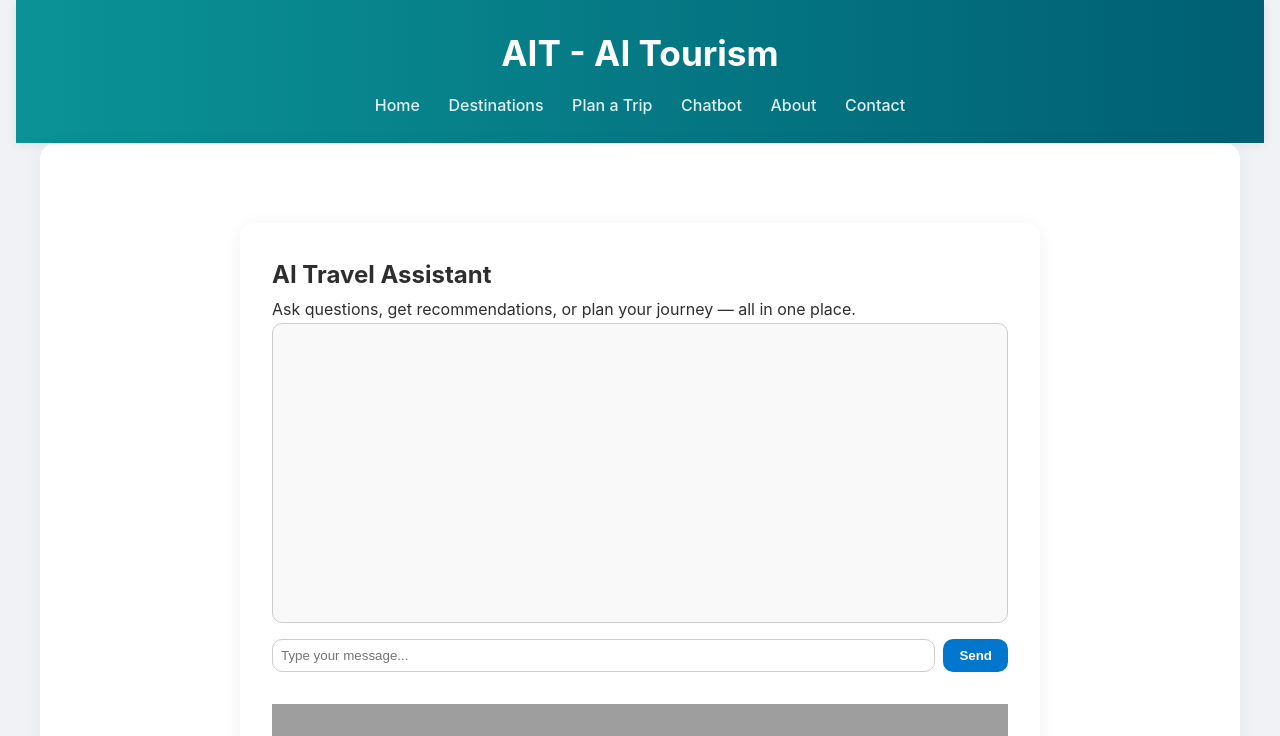
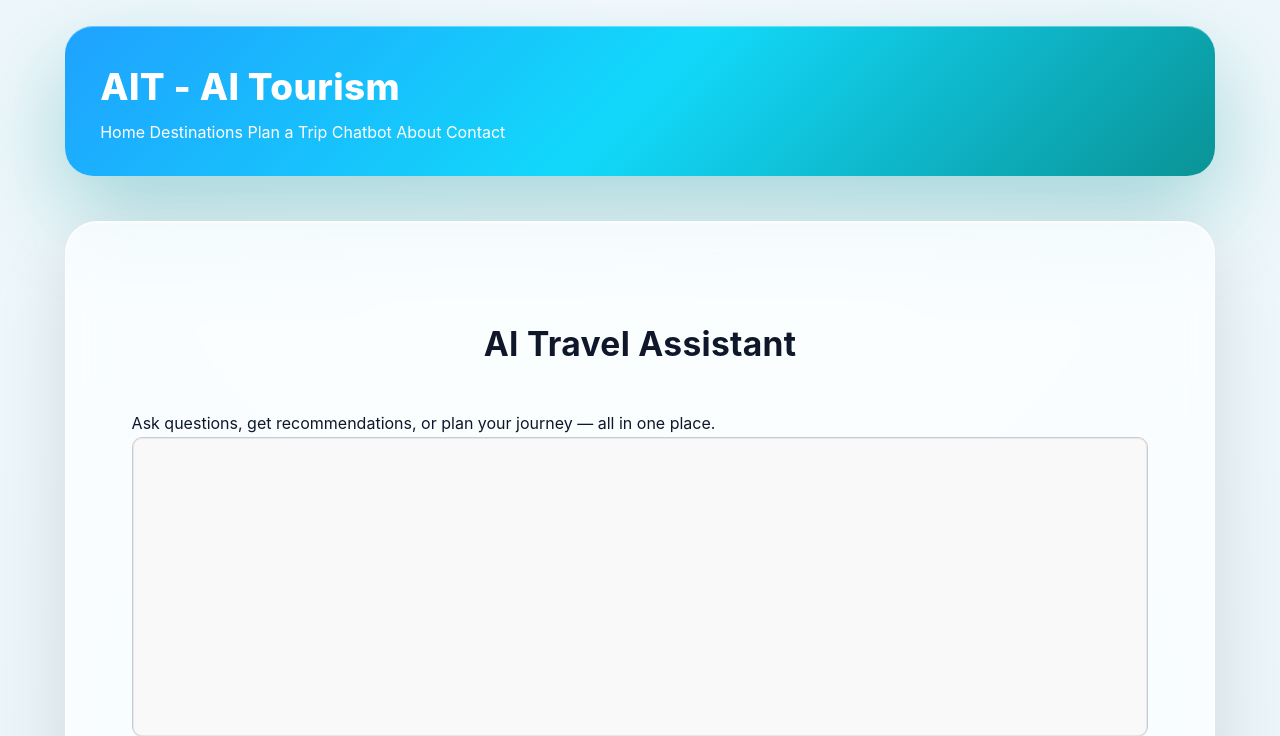
Before and after one commit to varun05126/ait, a Django app: page /chatbot/ in a window 1280 px wide. Shown: the top 736 px of the page. Run offline with Django 5.2, Linux system fonts and the light colour scheme; a map, chart or similar area stays blank; some libraries are stand-ins or nearby versions; grey boxes are pictures that could not be loaded.

Commit message:
Improve global styling and liquid glass UI

```diff
--- a/tourism/static/css/style.css
+++ b/tourism/static/css/style.css
@@ -1,31 +1,69 @@
-/* --- Base Reset --- */
+/* =========================================================
+   AIT – Travel Luxury Liquid Glass UI
+   Mood: sky, ocean, nature, premium concierge
+   Theme: light glass, rich motion, professional
+   ========================================================= */
+
+/* ---------------- RESET ---------------- */
 * {
   margin: 0;
   padding: 0;
   box-sizing: border-box;
 }
 
-/* --- Global Styles --- */
-body {
-  font-family: 'Inter', 'Segoe UI', Tahoma, sans-serif;
-  background-color: #f0f2f5;
-  color: #2e2e2e;
-  line-height: 1.7;
-  padding: 0 1rem;
+/* ---------------- ROOT ---------------- */
+:root {
+  --sky: #eaf6ff;
+  --ocean: #0a9396;
+  --deep: #005f73;
+  --sand: #fdf6ec;
+
+  --text-main: #0f172a;
+  --text-soft: #475569;
+
+  --glass-bg: rgba(255,255,255,0.72);
+  --glass-border: rgba(255,255,255,0.45);
+  --glass-shadow: 0 30px 70px rgba(0,0,0,0.12);
 }
 
-/* --- Header --- */
+/* ---------------- BODY ---------------- */
+body {
+  font-family: -apple-system, BlinkMacSystemFont, "Segoe UI", Inter, system-ui, sans-serif;
+  background:
+    radial-gradient(circle at top, #f8fbff, #eef7fb 40%, #e6f2f7 100%);
+  color: var(--text-main);
+  line-height: 1.7;
+  min-height: 100vh;
+  overflow-x: hidden;
+}
+
+/* ---------------- HEADER ---------------- */
 header {
-  background: linear-gradient(to right, #0a9396, #005f73);
+  max-width: 1150px;
+  margin: 1.6rem auto 0;
+  padding: 1.9rem 2.2rem;
+  border-radius: 28px;
+
+  background: linear-gradient(135deg, #1fa2ff, #12d8fa, #0a9396);
   color: white;
-  padding: 1.5rem 0;
-  text-align: center;
-  box-shadow: 0 2px 10px rgba(0, 0, 0, 0.08);
+
+  box-shadow:
+    0 35px 90px rgba(10,147,150,0.35),
+    inset 0 1px 0 rgba(255,255,255,0.35);
+
+  animation: fadeDown 0.9s ease both;
 }
 
 header h1 {
-  font-size: 2.2rem;
-  margin-bottom: 0.5rem;
+  font-size: 2.3rem;
+  font-weight: 800;
+  letter-spacing: 0.4px;
+}
+
+header p {
+  opacity: 0.95;
+  margin-top: 0.2rem;
+  font-size: 0.95rem;
 }
 
 header a {
@@ -33,258 +71,363 @@ header a {
   text-decoration: none;
 }
 
-nav {
-  margin-top: 0.5rem;
+/* ---------------- MAIN ---------------- */
+main {
+  max-width: 1150px;
+  margin: 2.8rem auto;
+  padding: 2.6rem;
+
+  background: var(--glass-bg);
+  backdrop-filter: blur(24px) saturate(160%);
+  -webkit-backdrop-filter: blur(24px) saturate(160%);
+
+  border-radius: 32px;
+  border: 1px solid var(--glass-border);
+
+  box-shadow:
+    var(--glass-shadow),
+    inset 0 1px 0 rgba(255,255,255,0.75);
+
+  animation: fadeUp 0.9s ease both;
 }
 
-nav a {
-  margin: 0 12px;
-  color: #e0f2f1;
-  font-weight: 500;
-  text-decoration: none;
-  transition: color 0.3s;
+/* ---------------- SECTIONS ---------------- */
+section {
+  max-width: 1150px;
+  margin: auto;
+  padding: 3.2rem 1.5rem;
 }
 
-nav a:hover {
-  color: #ffd166;
+section h2 {
+  text-align: center;
+  margin-bottom: 2.4rem;
+  font-size: 2.1rem;
+  letter-spacing: 0.3px;
 }
 
-/* --- Main Layout --- */
-main {
-  max-width: 1200px;
-  margin: auto;
-  padding: 2rem;
-  background: #ffffff;
-  border-radius: 16px;
-  box-shadow: 0 4px 20px rgba(0, 0, 0, 0.05);
+/* ---------------- HERO ---------------- */
+.hero {
+  max-width: 900px;
+  margin: 4rem auto 3.5rem;
+  text-align: center;
 }
 
-/* --- Footer --- */
-footer {
-  margin: 3rem auto 1rem;
-  text-align: center;
-  font-size: 0.95rem;
-  color: #666;
-  padding: 1rem;
+.hero h2 {
+  font-size: 3rem;
+  font-weight: 800;
 }
 
-/* --- Buttons --- */
+.hero p {
+  max-width: 720px;
+  margin: 1rem auto 0;
+  color: var(--text-soft);
+  font-size: 1.15rem;
+}
+
+/* ---------------- BUTTONS ---------------- */
 button, .btn {
-  background-color: #06d6a0;
+  display: inline-block;
+  margin-top: 1.5rem;
+  padding: 0.85rem 1.9rem;
+  border-radius: 999px;
+  border: none;
+  cursor: pointer;
+
+  background: linear-gradient(135deg, #38bdf8, #12d8fa, #0a9396);
   color: white;
-  border: none;
-  padding: 0.75rem 1.5rem;
-  font-weight: 600;
-  border-radius: 8px;
-  cursor: pointer;
-  transition: background-color 0.3s ease;
+  font-weight: 700;
+  letter-spacing: 0.4px;
+
+  box-shadow:
+    0 14px 35px rgba(10,147,150,0.35),
+    inset 0 1px 0 rgba(255,255,255,0.5);
+
+  transition: all 0.35s ease;
 }
 
 button:hover, .btn:hover {
-  background-color: #028090;
+  transform: translateY(-3px) scale(1.02);
+  box-shadow:
+    0 22px 55px rgba(10,147,150,0.45),
+    inset 0 1px 0 rgba(255,255,255,0.7);
 }
 
-/* --- Hero Section --- */
-.hero {
-  text-align: center;
-  margin-bottom: 3rem;
+/* ---------------- CARDS ---------------- */
+.feature-card {
+  padding: 1.9rem;
+  border-radius: 28px;
+
+  background: linear-gradient(180deg,
+    rgba(255,255,255,0.9),
+    rgba(245,249,252,0.75)
+  );
+
+  backdrop-filter: blur(22px) saturate(160%);
+  -webkit-backdrop-filter: blur(22px) saturate(160%);
+
+  border: 1px solid rgba(255,255,255,0.6);
+
+  box-shadow:
+    0 28px 65px rgba(0,0,0,0.12),
+    inset 0 1px 0 rgba(255,255,255,0.85);
+
+  margin-bottom: 2.2rem;
+
+  transition: all 0.45s cubic-bezier(.2,.8,.2,1);
 }
 
-.hero h2 {
-  font-size: 2.5rem;
-  margin-bottom: 1rem;
+.feature-card:hover {
+  transform: translateY(-10px) scale(1.015);
+  box-shadow:
+    0 45px 95px rgba(10,147,150,0.28),
+    inset 0 1px 0 rgba(255,255,255,0.9);
 }
 
-.hero p {
-  font-size: 1.2rem;
-  color: #555;
-  margin-bottom: 1.5rem;
+/* ---------------- FORMS ---------------- */
+label {
+  display: block;
+  font-weight: 700;
+  margin-top: 1.3rem;
+  font-size: 0.9rem;
 }
 
-.cta-button {
-  background: #0077cc;
-  padding: 0.8rem 1.6rem;
-  border-radius: 10px;
-  color: #fff;
-  font-weight: bold;
-  text-decoration: none;
-  transition: background 0.3s;
+input, select, textarea {
+  width: 100%;
+  margin-top: 0.45rem;
+  padding: 0.8rem 0.95rem;
+  border-radius: 16px;
+  border: 1px solid #dbe3ea;
+  font-size: 0.95rem;
+  background: rgba(255,255,255,0.9);
+  transition: 0.3s ease;
 }
 
-.cta-button:hover {
-  background: #005fa3;
+input:focus, select:focus, textarea:focus {
+  outline: none;
+  border-color: #12d8fa;
+  box-shadow: 0 0 0 4px rgba(18,216,250,0.25);
 }
 
-/* --- Destination Grid --- */
-.destinations {
-  padding: 2rem 0;
+/* ---------------- PLANNER ---------------- */
+.planner-section {
+  max-width: 900px;
+  margin: auto;
 }
 
-.destination-grid {
-  display: grid;
-  grid-template-columns: repeat(auto-fit, minmax(260px, 1fr));
-  gap: 2rem;
+/* ---------------- ITINERARY ---------------- */
+.itinerary-card {
+  position: relative;
 }
 
-.destination-card {
-  background: #ffffff;
-  border-radius: 16px;
-  box-shadow: 0 6px 16px rgba(0, 0, 0, 0.06);
-  overflow: hidden;
-  transition: transform 0.3s ease;
+.itinerary-header {
+  font-weight: 800;
+  margin-bottom: 1rem;
+  color: #064e5b;
+  font-size: 1.05rem;
+  letter-spacing: 0.3px;
 }
 
-.destination-card:hover {
-  transform: translateY(-6px);
+.itinerary-body {
+  display: grid;
+  gap: 0.6rem;
+}
+
+.itinerary-item {
+  padding: 0.55rem 0.75rem;
+  border-radius: 16px;
+  background: rgba(255,255,255,0.65);
+  backdrop-filter: blur(8px);
+  font-size: 0.95rem;
+  color: #334155;
+
+  box-shadow:
+    inset 0 0 0 1px rgba(255,255,255,0.75),
+    0 6px 14px rgba(0,0,0,0.06);
+
+  transition: all 0.3s ease;
+}
+
+.itinerary-item:hover {
+  transform: translateX(8px);
+  background: rgba(255,255,255,0.9);
+}
+
+/* ---------------- CHAT ---------------- */
+.chat-window {
+  height: 360px;
+  padding: 1rem;
+  border-radius: 22px;
+  background: rgba(243,247,250,0.9);
+  overflow-y: auto;
+  box-shadow: inset 0 0 0 1px #e5e7eb;
+}
+
+/* ---------------- DESTINATIONS ---------------- */
+.destination-card {
+  border-radius: 26px;
+  overflow: hidden;
+  background: rgba(255,255,255,0.85);
+  box-shadow: 0 25px 60px rgba(0,0,0,0.12);
 }
 
 .destination-card img {
   width: 100%;
-  height: 180px;
+  height: 190px;
   object-fit: cover;
 }
 
-.destination-card h3 {
-  margin: 1rem;
-  font-size: 1.2rem;
+/* ---------------- FOOTER ---------------- */
+footer {
+  text-align: center;
+  padding: 2.2rem 1rem 1.2rem;
+  color: #64748b;
+  font-size: 0.95rem;
 }
 
-.destination-card p {
-  margin: 0 1rem 1.5rem;
-  font-size: 0.95rem;
-  color: #555;
+/* ---------------- ANIMATIONS ---------------- */
+@keyframes fadeUp {
+  from { opacity: 0; transform: translateY(18px); }
+  to { opacity: 1; transform: translateY(0); }
 }
 
-/* --- Planner Section --- */
-.trip-planner {
-  max-width: 700px;
-  margin: 3rem auto;
-  background: #ffffff;
-  padding: 2rem;
-  border-radius: 14px;
-  box-shadow: 0 4px 16px rgba(0, 0, 0, 0.05);
+@keyframes fadeDown {
+  from { opacity: 0; transform: translateY(-18px); }
+  to { opacity: 1; transform: translateY(0); }
 }
 
-.planner-form label {
-  display: block;
-  margin-top: 1.2rem;
-  font-weight: 600;
-  color: #333;
+/* ---------------- MOBILE ---------------- */
+@media (max-width: 768px) {
+  header h1 { font-size: 1.9rem; }
+  .hero h2 { font-size: 2.3rem; }
+  main { padding: 1.8rem; }
 }
 
-.planner-form input,
-.planner-form select {
-  width: 100%;
-  padding: 0.75rem;
-  margin-top: 0.5rem;
-  border: 1px solid #ccc;
-  border-radius: 10px;
-  background: #fdfdfd;
-}
 
-/* --- Chatbot Section --- */
-.chatbot-section {
-  max-width: 800px;
-  margin: 3rem auto;
-  background: #fff;
-  padding: 2rem;
-  border-radius: 14px;
-  box-shadow: 0 4px 20px rgba(0, 0, 0, 0.06);
-}
+/* =========================
+   HOME – VALUE SECTION
+========================= */
+.home-value{
+margin-bottom:90px;
+text-align:center}
 
-.chat-window {
-  height: 350px;
-  border: 1px solid #ddd;
-  padding: 1rem;
-  overflow-y: auto;
-  margin-bottom: 1rem;
-  border-radius: 10px;
-  background: #f1f5f9;
-}
+.home-value h2{
+font-size:2.4rem;
+font-weight:800;
+margin-bottom:.8rem}
 
-.chat-message {
-  margin-bottom: 1rem;
-  padding: 0.5rem;
-  background-color: #fff;
-  border-left: 4px solid #06d6a0;
-  border-radius: 6px;
-}
+.home-value > p{
+max-width:760px;
+margin:0 auto 3rem;
+color:#475569;
+font-size:1.05rem}
 
-#chat-form {
-  display: flex;
-  gap: 0.5rem;
-}
+.value-grid{
+display:grid;
+grid-template-columns:repeat(auto-fit,minmax(230px,1fr));
+gap:28px}
 
-#user-input {
-  flex: 1;
-  padding: 0.75rem;
-  border: 1px solid #ccc;
-  border-radius: 10px;
-}
+.value-card{
+padding:28px 26px;
+border-radius:22px;
+background:rgba(255,255,255,.75);
+backdrop-filter:blur(18px) saturate(160%);
+box-shadow:0 20px 50px rgba(0,0,0,.10);
+transition:.35s;
+text-align:left}
 
-#chat-form button {
-  padding: 0.75rem 1.25rem;
-  background-color: #0077cc;
-  color: white;
-  border: none;
-  border-radius: 10px;
-  cursor: pointer;
-}
+.value-card:hover{
+transform:translateY(-8px);
+box-shadow:0 35px 80px rgba(0,0,0,.16)}
 
-#chat-form button:hover {
-  background-color: #005fa3;
-}
+.value-card span{
+font-size:2rem}
 
-/* --- About Page --- */
-.about-section {
-  max-width: 850px;
-  margin: 3rem auto;
-  padding: 2rem;
-  background-color: #ffffff;
-  border-radius: 14px;
-  box-shadow: 0 4px 16px rgba(0, 0, 0, 0.05);
-  line-height: 1.8;
-}
+.value-card h3{
+margin:10px 0 6px;
+font-size:1.15rem}
 
-.about-section ul {
-  list-style: disc;
-  margin-left: 1.5rem;
-}
+.value-card p{
+font-size:.95rem;
+color:#475569}
 
-/* --- Contact Form --- */
-.contact-form {
-  margin-top: 2rem;
-}
 
-.contact-form input,
-.contact-form textarea {
-  width: 100%;
-  padding: 0.8rem;
-  margin-bottom: 1rem;
-  border-radius: 10px;
-  border: 1px solid #ccc;
-  font-size: 1rem;
-}
+/* =========================
+   HOME – EXPERIENCE FLOW
+========================= */
+.home-experience{
+margin-bottom:90px;
+text-align:center}
 
-.contact-form button {
-  background-color: #007BFF;
-  color: #fff;
-  padding: 0.75rem 1.5rem;
-  border: none;
-  border-radius: 8px;
-  cursor: pointer;
-}
+.home-experience h2{
+font-size:2.3rem;
+font-weight:800;
+margin-bottom:.6rem}
 
-.contact-form button:hover {
-  background-color: #0056b3;
-}
+.home-experience > p{
+max-width:760px;
+margin:0 auto 3rem;
+color:#475569}
 
-/* --- Google Maps Autocomplete Input --- */
-input#autocomplete {
-  width: 100%;
-  padding: 0.75rem;
-  font-size: 1rem;
-  border: 1px solid #ccc;
-  border-radius: 0.5rem;
-  margin-bottom: 1rem;
-}
+.experience-steps{
+display:grid;
+grid-template-columns:repeat(auto-fit,minmax(180px,1fr));
+gap:24px}
+
+.step{
+background:rgba(255,255,255,.7);
+border-radius:22px;
+padding:26px 22px;
+backdrop-filter:blur(18px);
+box-shadow:0 18px 45px rgba(0,0,0,.10);
+transition:.3s}
+
+.step:hover{
+transform:translateY(-6px);
+box-shadow:0 30px 70px rgba(0,0,0,.16)}
+
+.step span{
+display:inline-block;
+width:42px;
+height:42px;
+border-radius:50%;
+background:linear-gradient(135deg,#38bdf8,#0ea5e9);
+color:white;
+font-weight:800;
+line-height:42px;
+margin-bottom:10px}
+
+.step p{
+margin:0;
+font-size:.95rem;
+color:#334155}
+
+
+/* =========================
+   HOME – FUTURE / CTA
+========================= */
+.home-future{
+text-align:center;
+padding:70px 40px;
+border-radius:30px;
+background:linear-gradient(135deg,#38bdf8,#0ea5e9);
+color:white;
+box-shadow:0 30px 80px rgba(14,165,233,.45)}
+
+.home-future h2{
+font-size:2.4rem;
+font-weight:800;
+margin-bottom:.8rem}
+
+.home-future p{
+max-width:760px;
+margin:0 auto 1.6rem;
+opacity:.95;
+font-size:1.05rem}
+
+.home-future .btn{
+background:white;
+color:#0ea5e9;
+box-shadow:0 12px 35px rgba(255,255,255,.5)}
+
+.home-future .btn:hover{
+box-shadow:0 18px 45px rgba(255,255,255,.7)}
```
